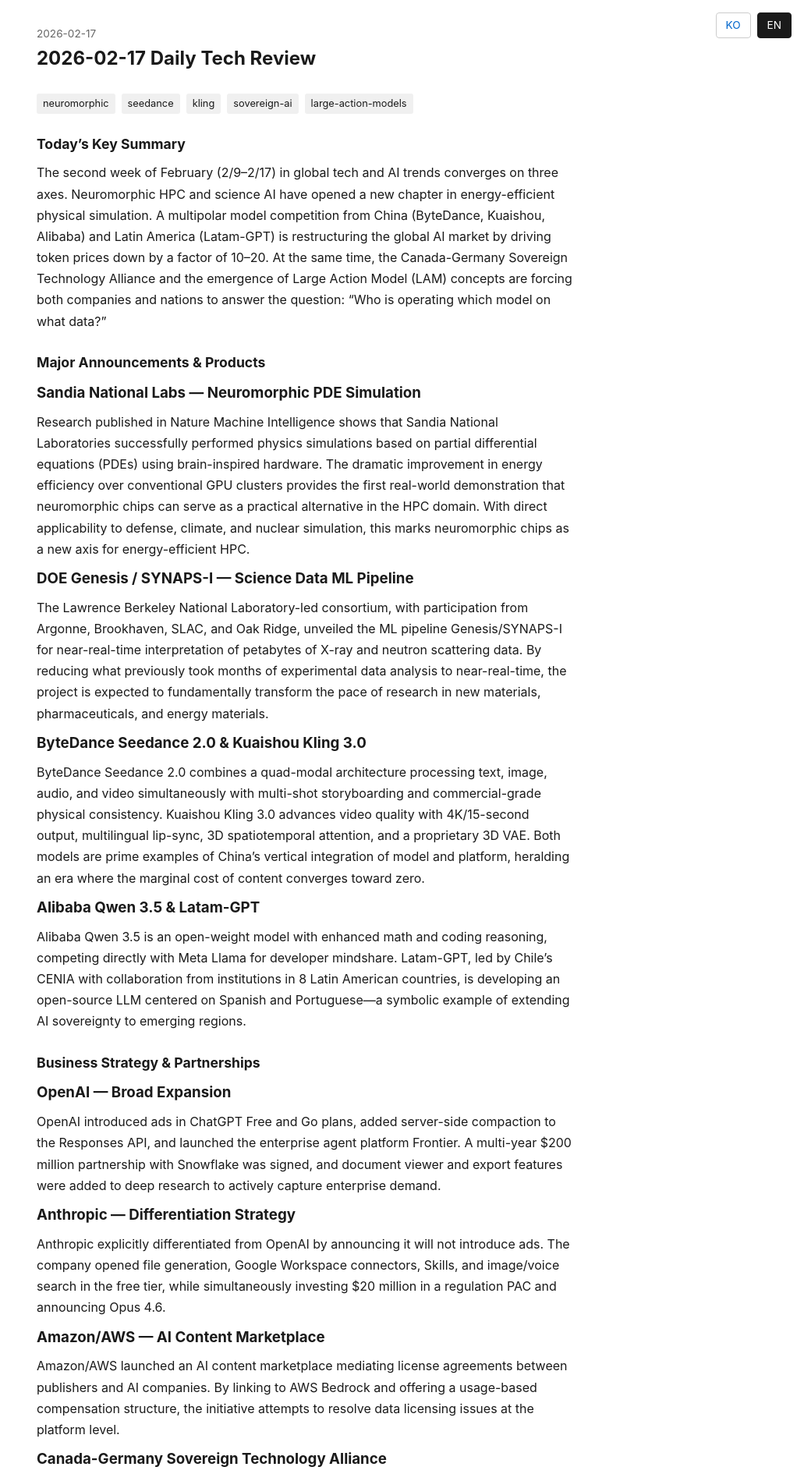
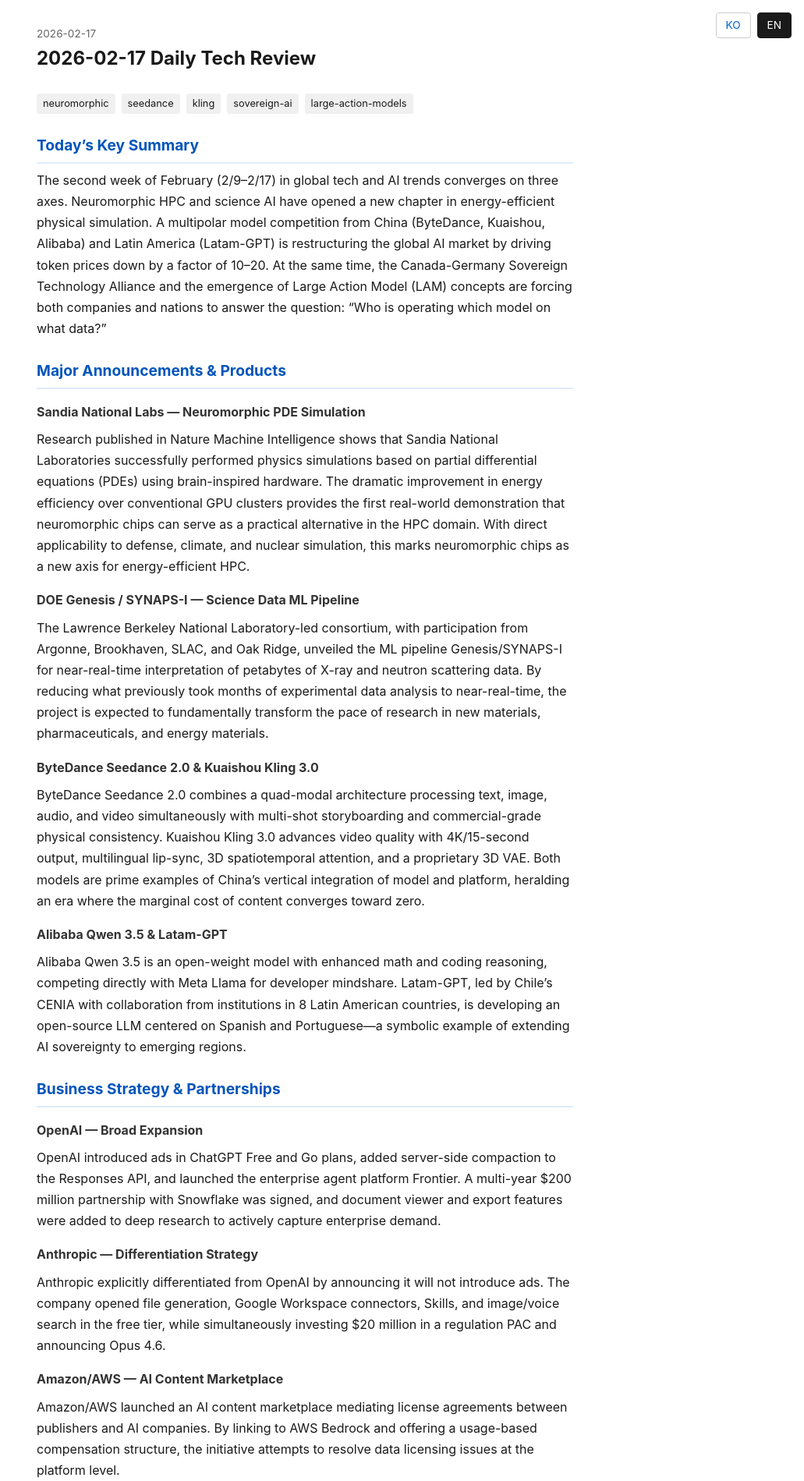
Before and after one commit to paulseongminpark/tech-review, a Jekyll site: the page built from _posts/en/2026-02-17-daily-tech-review.md, in a window 1280 px wide. Shown: the top 1899 px of the page at 78% size, without its empty margins (249-1280 px from the left). Built offline with Jekyll 4.4.1, drawn with Linux system fonts in a browser that asks for light colours.

Commit message:
[tech-review] 포스트 본문 섹션 헤딩 파란색 스타일 적용
Co-Authored-By: Claude Sonnet 4.6 (1M context) <noreply@anthropic.com>

```diff
--- a/_layouts/default.html
+++ b/_layouts/default.html
@@ -18,6 +18,8 @@
     .post-tags span { background: #f0f0f0; padding: 0.15rem 0.5rem; border-radius: 3px; font-size: 0.8rem; }
     h1 { margin-bottom: 1.5rem; }
     h2 { margin: 1.5rem 0 0.5rem; font-size: 1.1rem; }
+    .content h2 { color: #0055bb; font-size: 1.2rem; border-bottom: 2px solid #e0eaff; padding-bottom: 0.3rem; }
+    .content h3 { color: #333; font-size: 1rem; margin: 1rem 0 0.3rem; }
     .content p { margin: 0.5rem 0; }
   </style>
 </head>
```
